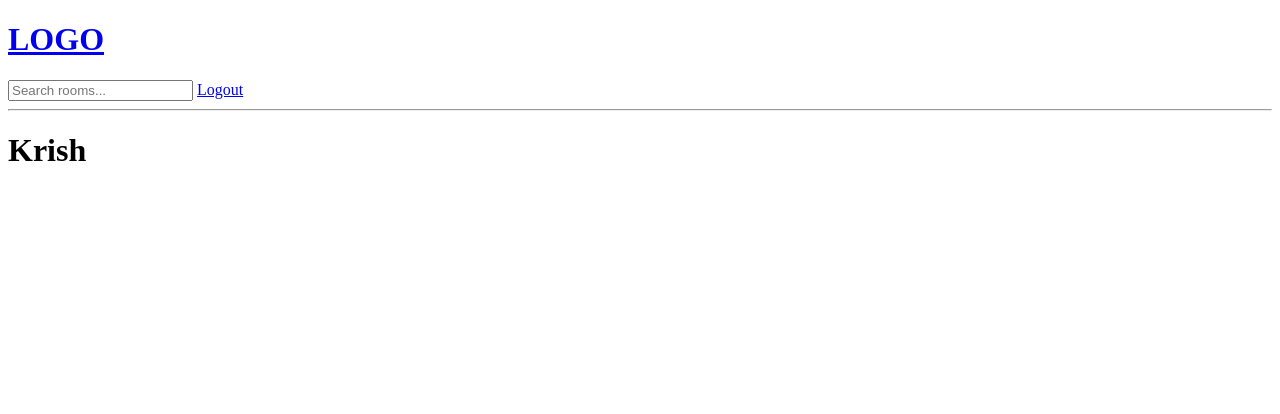
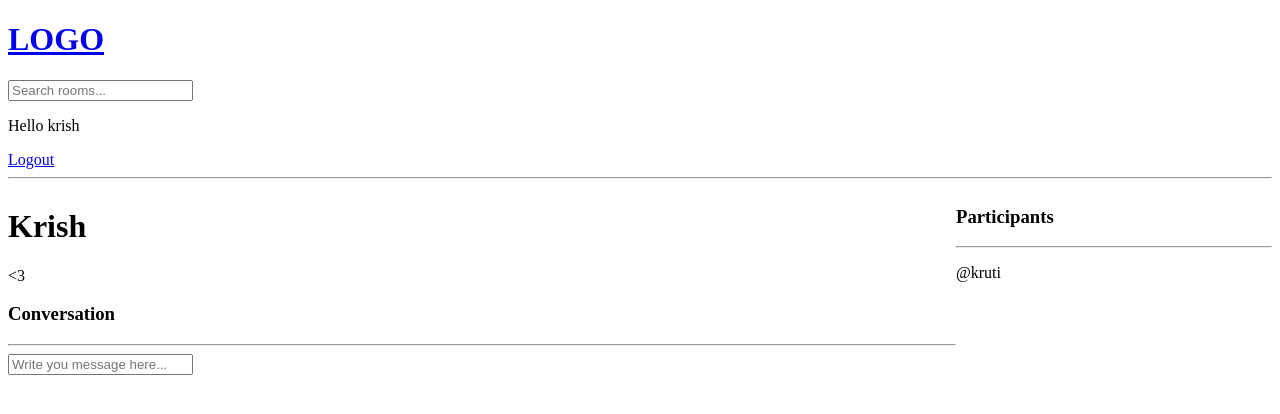
Before and after one commit to shah-krish/website, a Django app: page /room/3/ in a window 1280 px wide. Shown: the top 414 px of the page. Run offline with Django 5.2, Linux system fonts and the light colour scheme; a user stored in the database is signed in; data comes from the database, SQL or seed files in the repository; both versions use the stored data as it was after the commit.

Commit message:
added templates, user profile

```diff
--- a/base/models.py
+++ b/base/models.py
@@ -12,7 +12,7 @@ class Room(models.Model):
     topic = models.ForeignKey(Topic, on_delete=models.SET_NULL,null = True) #wont delete room if topic is deleted
     name = models.CharField(max_length=200)
     description = models.TextField(null=True,blank= True) #can be blank
-    #participants
+    participants = models.ManyToManyField(User, related_name="participants", blank=True)
     updated = models.DateTimeField(auto_now=True) #each time save is called, take time stamp
     created = models.DateTimeField(auto_now_add=True) #only takes time stamp when first instance created
 
@@ -28,5 +28,7 @@ class Message(models.Model):
     body = models.TextField()
     updated = models.DateTimeField(auto_now=True)
     created = models.DateTimeField(auto_now_add=True)
+    class Meta:
+        ordering = ['-updated','-created'] #- means descending
     def __str__(self):
         return self.body[0:50] #only first 50 characters displayed to avoid clutter
--- a/base/templates/base/room.html
+++ b/base/templates/base/room.html
@@ -1,5 +1,53 @@
 {% extends 'main.html' %}
 
 {% block content %}
-<h1>{{room.name}}</h1>
+
+<style>
+    .room-container{
+    display: grid;
+    grid-template-columns :3fr 1fr;
+    }
+</style>
+
+<div class ="room-container">
+
+    <div>
+        <h1>{{room.name}}</h1>
+        <p>{{room.description}}</p>
+
+        <div class ="comment-wrapper">
+            <h3>Conversation</h3>
+            <hr>
+
+            {% for message in room_messages %}
+            <div>
+                {% if request.user == message.user %}
+                <a href="{% url 'delete-message' message.id %}">Delete</a>
+                {% endif %}
+                <small>@{{message.user}}  {{message.created|timesince}} ago</small>
+                <p>{{message.body}}</p>
+            </div>
+            {% endfor %}
+        </div>
+
+
+        {% if request.user.is_authenticated %}
+        <div class = "comment-form">
+            <form method = "POST" action="">
+                {% csrf_token %}
+                <input type="" name="body" placeholder="Write you message here..." />
+            </form>
+        </div>
+        {% endif %}
+        </div>
+        <div>
+            <h3>Participants</h3>
+            <hr>
+            {% for user in participants %}
+            <div>
+                <p>@{{user.username}}</p>
+                {% endfor %}
+            </div>
+        </div>
+</div>
 {% endblock content %}
--- a/base/urls.py
+++ b/base/urls.py
@@ -3,10 +3,13 @@ from . import views
 
 urlpatterns = [
     path('login/',views.loginPage,name='login'),
+    path('register/',views.registerPage,name='register'),
     path('logout/',views.logoutUser,name='logout'),
     path('',views.home,name='home'),
     path('room/<str:pk>/',views.room,name='room'),
+    path('profile/<str:pk>/',views.userProfile,name='user-profile'),
     path('create-room/',views.createRoom,name='create-room'),
     path('update-room/<str:pk>/', views.updateRoom, name='update-room'),
     path('delete-room/<str:pk>/', views.deleteRoom, name='delete-room'),
+    path('delete-message/<str:pk>/', views.deleteMessage, name='delete-message'),
 ]
--- a/base/views.py
+++ b/base/views.py
@@ -1,11 +1,14 @@
 from django.contrib.auth import authenticate,login,logout
+from django.contrib.auth.forms import UserCreationForm
 from django.contrib.auth.models import User
 from django.shortcuts import render, redirect
+from django.contrib.auth.decorators import login_required
 from django.http import HttpResponse
 from django.db.models import Q
-from .models import Room, Topic
+from .models import Room, Topic, Message
 from .forms import RoomForm
 from django.contrib import messages
+
 # Create your views here.
 
 #rooms = [
@@ -15,9 +18,14 @@ from django.contrib import messages
 #]
 
 def loginPage(request):
+    page = 'login'
     user = None  # Initialize the user variable
+
+    if request.user.is_authenticated:
+        return redirect('home')
+
     if request.method == 'POST':
-        username = request.POST.get('username')
+        username = request.POST.get('username').lower()
         password = request.POST.get('password')
         try:
             user = User.objects.get(username=username)
@@ -31,15 +39,29 @@ def loginPage(request):
         else:
             messages.error(request, "Username or password is incorrect")
 
-    context = {}
+    context = {'page':page}
     return render(request, 'base/login_register.html', context)
-
-    context={}
-    return render(request,'base/login_register.html',context)
 
 def logoutUser(request):
     logout(request)
     return redirect('home')
+
+def registerPage(request):
+    form = UserCreationForm()
+
+    context = {'form':form}
+
+    if request.method == "POST":
+        form = UserCreationForm(request.POST)
+        if form.is_valid():
+            user = form.save(commit=False)
+            user.username = user.username.lower()
+            user.save()
+            login(request,user)
+            return redirect('home')
+        else:
+            messages.error(request,"An error occured during registration.")
+    return render(request, 'base/login_register.html', context)
 
 def home(request):
     q = request.GET.get('q') if request.GET.get('q') != None else ''
@@ -51,17 +73,37 @@ def home(request):
 
     topics = Topic.objects.all()
     room_count = rooms.count()
-    context = {'rooms':rooms,'topics':topics, 'room_count':room_count}
+    room_messages = Message.objects.filter(Q(room__topic__name__icontains=q))
+    context = {'rooms':rooms,'topics':topics, 'room_count':room_count, 'room_messages':room_messages}
     return render(request,'base/home.html',context)
 
 def room(request,pk):
     room = Room.objects.get(id=pk)
+    room_messages = room.message_set.all()
+    participants = room.participants.all()
 #    for i in rooms:
 #        if i['id'] == int(pk):
 #           room = i
-    context = {'room':room}
+    if request.method == "POST":
+        message = Message.objects.create(
+            user = request.user,
+            room = room,
+            body = request.POST.get('body')
+        )
+        room.participants.add(request.user)
+        return redirect ('room',pk=room.id)
+    context = {'room':room,'room_messages':room_messages,'participants':participants}
     return render(request,'base/room.html',context)
 
+def userProfile(request,pk):
+    user = User.objects.get(id=pk)
+    rooms = user.room_set.all()
+    room_messages = user.message_set.all()
+    topics = Topic.objects.all()
+    context={'user':user,'rooms':rooms,'topics':topics,'room_messages':room_messages}
+    return render(request,'base/profile.html',context)
+
+@login_required(login_url='login')
 def createRoom(request):
     form = RoomForm()
     if request.method == "POST":
@@ -72,9 +114,13 @@ def createRoom(request):
     context = {'form':form}
     return render(request,'base/room_form.html',context)
 
+@login_required(login_url='login')
 def updateRoom(request,pk):
     room = Room.objects.get(id=pk)
     form = RoomForm(instance=room) #pre-fill the existing data
+
+    if request.user != room.host: #cant update others' room
+        return HttpResponse('Get out!')
 
     if request.method == "POST":
         form = RoomForm(request.POST, instance = room)
@@ -84,9 +130,26 @@ def updateRoom(request,pk):
     context = {'form':form}
     return render(request,'base/room_form.html',context)
 
+@login_required(login_url='login')
 def deleteRoom(request,pk):
     room = Room.objects.get(id=pk)
+
+    if request.user != room.host:
+        return HttpResponse('Get out!')
+
     if request.method == 'POST': #post means we clicked confirm
         room.delete()
         return redirect("home")
     return render(request,'base/delete.html',{'obj':room})
+
+@login_required(login_url='login')
+def deleteMessage(request,pk):
+    message = Message.objects.get(id=pk)
+
+    if request.user != message.user:
+        return HttpResponse('Get out!')
+
+    if request.method == 'POST': #post means we clicked confirm
+        message.delete()
+        return redirect("home")
+    return render(request,'base/delete.html',{'obj':message})
--- a/templates/navbar.html
+++ b/templates/navbar.html
@@ -5,6 +5,7 @@
 <form method ="GET" action ="{% url 'home' %}">
     <input type = 'text' name = 'q' placeholder="Search rooms..." />
     {% if request.user.is_authenticated %}
+    <p>Hello {{request.user}}</p>
     <a href=" {% url 'logout' %}">Logout</a>
     {% else %}
      <a href=" {% url 'login' %}">Login</a>
```
Also changed, not shown: base/templates/base/home.html (+9 -23 lines), base/templates/base/login_register.html (+17 -0 lines), db.sqlite3.
